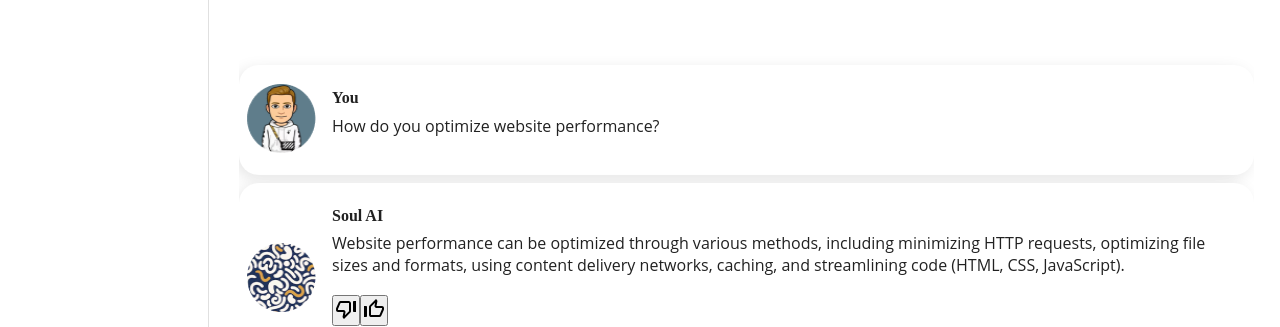
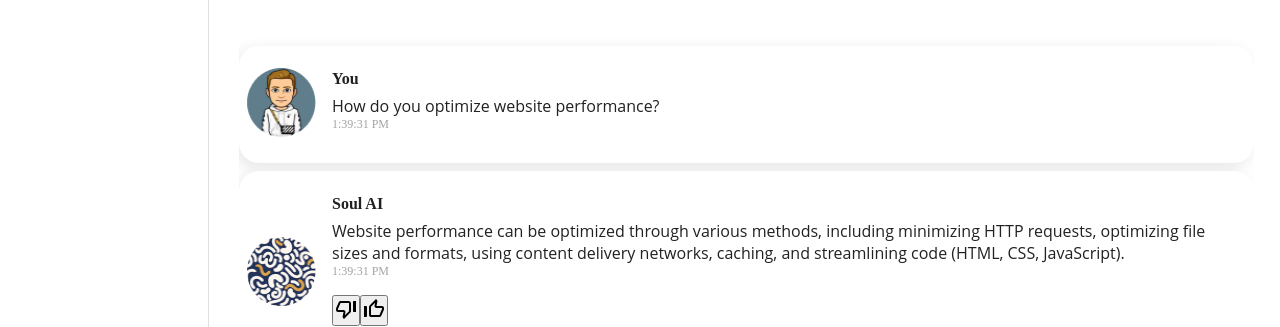
Before and after one commit to Santoshb22/BotAI, a React (Vite) app in the folder bot-ai/: page / in a window 1280 px wide. Both pictures are taken after a click on the element 575 px from the left and 359 px from the top of the page. Shown: the part 323-650 px from the top of the page. Built offline with nearby package versions, Linux system fonts and the light colour scheme.

Commit message:
added localstorage code

```diff
--- a/bot-ai/package.json
+++ b/bot-ai/package.json
@@ -16,7 +16,8 @@
     "@mui/material": "^6.1.1",
     "react": "^18.3.1",
     "react-dom": "^18.3.1",
-    "react-router-dom": "^6.26.2"
+    "react-router-dom": "^6.26.2",
+    "uuidv4": "^6.2.13"
   },
   "devDependencies": {
     "@eslint/js": "^9.9.0",
--- a/bot-ai/src/Components/Button/AskButton.jsx
+++ b/bot-ai/src/Components/Button/AskButton.jsx
@@ -15,6 +15,8 @@ const AskButton = ({userInput, setuserInput, setStartChatting, setChatQnA}) => {
         setStartChatting(true);
 
         if(matchData) {
+
+            const time = new Date().toLocaleTimeString();
             setChatQnA(prev => [
                 ...prev, {
                     id: matchData.id,
@@ -22,6 +24,7 @@ const AskButton = ({userInput, setuserInput, setStartChatting, setChatQnA}) => {
                     response: matchData.response,
                     bot_img: botAIImg,
                     user_img: userImg,
+                    message_time: time,
                 }
             ])
         } else {
--- a/bot-ai/src/Components/Button/SaveButton.jsx
+++ b/bot-ai/src/Components/Button/SaveButton.jsx
@@ -1,8 +1,12 @@
 import React, { useEffect, useState } from 'react'
 import Button from './Button'
+import { v4 as uuid } from "uuid";
+
 
 const SaveButton = ({chatQnA, setChatQnA}) => {
     const [pastConversations, setPastConversations] = useState([]);
+    const uniqueId = uuid();
+    const smallId = uniqueId.slice(0, 8);
 
     useEffect(() => {
         const getOldChats = () => {
@@ -16,8 +20,17 @@ const SaveButton = ({chatQnA, setChatQnA}) => {
 
     const storeChatsToLocalStorage = () => {
         if(chatQnA.length > 0){
-            const addNewConversations = [{...pastConversations}, {chatQnA}]
-            localStorage.setItem("oldChats", JSON.stringify(addNewConversations));
+          const sessionData = chatQnA;
+          const newSession = {
+            sessionDate: new Date(),
+            sessionId: smallId,
+            sessionData,
+          }
+
+          const addNewConversations = [...pastConversations, newSession];
+          localStorage.setItem("oldChats", JSON.stringify(addNewConversations));
+          setPastConversations(addNewConversations)
+          console.log("Saved chat to local: ", addNewConversations);
         }
     }
 
--- a/bot-ai/src/Components/Cards/ChatCard/ChatCard.jsx
+++ b/bot-ai/src/Components/Cards/ChatCard/ChatCard.jsx
@@ -5,13 +5,13 @@ import { Box, Rating } from '@mui/material';
 import styles from "./ChatCard.module.css"
 import ThumbUpOffAltIcon from '@mui/icons-material/ThumbUpOffAlt';
 import MyModal from '../../Modal/MyModal';
-import { useState } from 'react';
+import { useEffect, useState } from 'react';
 
 export default function ChatCard({data, showQuestion = false, showAnswer = false, setChatQnA}) {
 const [value, setValue] = useState(0)
 const [isRating, setIsRating] = useState(false);
 
-    const {question, response, bot_img, user_img, feedback} = data
+const {question, response, bot_img, user_img, feedback, message_time, id} = data
 
 const showRating = () => {
     setIsRating(true);
@@ -24,7 +24,6 @@ export default function ChatCard({data, showQuestion = false, showAnswer = false
     ))
 }
 
-    console.log(data);
   return (
     <Box>
         <Card
@@ -40,9 +39,10 @@ export default function ChatCard({data, showQuestion = false, showAnswer = false
             <Box>
                 <CardContent >
                     {showQuestion &&
-                    <Typography gutterBottom variant="body1" sx={{ fontSize: "16px" }}>
+                    <Typography variant="body1" sx={{ fontSize: "16px" }}>
                         <span className={styles.you}>You</span>
                         {question}
+                        <span className={styles.time}>{message_time}</span>
                     </Typography>}
 
                     {
@@ -51,6 +51,7 @@ export default function ChatCard({data, showQuestion = false, showAnswer = false
                         <Typography variant="body1" sx={{ fontSize: "16px",}}>
                         <span className={styles.soulAI}>Soul AI</span>
                         {response}
+                        <span className={styles.time}>{message_time}</span>
                         </Typography>
 
                         <br />
--- a/bot-ai/src/Components/Cards/ChatCard/ChatCard.module.css
+++ b/bot-ai/src/Components/Cards/ChatCard/ChatCard.module.css
@@ -11,3 +11,12 @@
     display: block;
     margin-bottom: 8px;
 }
+
+.time {
+    font-weight: 400;
+    font-size: 12px;
+    line-height: 12.38px;
+    font-family: Ubuntu;
+    display: block;
+    color: rgb(164, 163, 163);
+}
--- a/bot-ai/src/Components/Sidebar/Sidebar.jsx
+++ b/bot-ai/src/Components/Sidebar/Sidebar.jsx
@@ -8,7 +8,8 @@ import { Typography } from '@mui/material';
 import navLogo from "../../assets/nav-logo.png";
 import newChat from "../../assets/new-chat.png";
 import styles from "./Sidebar.module.css";
-export default function Sidebar() {
+
+export default function Sidebar({onClick}) {
   const [open, setOpen] = React.useState(false);
   const theme = useTheme();
   const isMobile = useMediaQuery(theme.breakpoints.down('sm'));
@@ -24,7 +25,7 @@ export default function Sidebar() {
       >
         <img className={styles.navbarLogo} src={navLogo} alt="logo" />
         <Typography  sx={{color: "#414146", fontWeight: 400, fontSize: "20px", lineHeight: "22.98px"}}>New Chat</Typography>
-        <img src={newChat} alt="new chat icon" />
+        <img onClick={onClick} src={newChat} alt="new chat icon" />
       </Box>
 
       <Box sx = {{height: 39, width: 175.16, borderRadius: "10px", alignContent: "center", textAlign: "center", marginTop:2, marginX: "auto",  backgroundColor: theme.palette.secondary.light}}>
--- a/bot-ai/src/Pages/Home/Home.jsx
+++ b/bot-ai/src/Pages/Home/Home.jsx
@@ -1,6 +1,5 @@
 import { useEffect, useState } from "react";
 import BotAiText from "../../Components/BotAiText";
-import Button from "../../Components/Button/Button";
 import HomeDefault from "../../Components/HomeDefault/HomeDefault";
 import Sidebar from "../../Components/Sidebar/Sidebar"
 import styles from "./Home.module.css";
@@ -16,13 +15,18 @@ const Home = () => {
   const [chatQnA, setChatQnA] = useState([]);
   const [userInput, setuserInput] = useState("");
 
-
   const handleInputChange = (value) => {
     setuserInput(value)
   }
 
+  const handleStartNewChat = () => {
+    setChatQnA([]);
+    setStartChatting(false);
+  }
+
   useEffect(() => {
     if(randomClicked) {
+      const time = new Date().toLocaleTimeString()
       setChatQnA((prev) => {
        return [...prev,
         { id: randomClicked.id,
@@ -31,7 +35,8 @@ const Home = () => {
           bot_img: botAIImg,
           user_img: userImg,
           rating: null,
-          feedback: null
+          feedback: null,
+          message_time: time
         }]
       })
       setStartChatting(true);
@@ -39,14 +44,10 @@ const Home = () => {
   }, [randomClicked])
 
 
-  useEffect(() => {
-    console.log("Updated chatQuestions:", chatQnA);
-  }, [chatQnA]);
-
   return (
     <div className={styles.homePage}>
         <div className={styles.sideBar}>
-            <Sidebar/>
+            <Sidebar onClick = {handleStartNewChat} />
         </div>
 
 
@@ -66,7 +67,7 @@ const Home = () => {
                   </div>
                 ))
               ) : (
-                <h2>Something went wrong</h2>
+                <h2 className={styles.notFoundinData}>Question not found in dummy data</h2>
               )}
             </div>
           ) : (
```
Also changed, not shown: bot-ai/src/Pages/Home/Home.module.css (line endings or trailing spaces), 1 other file (tests, documents, lock files or other folders). Lines whose indentation alone changed are shown as unchanged.
